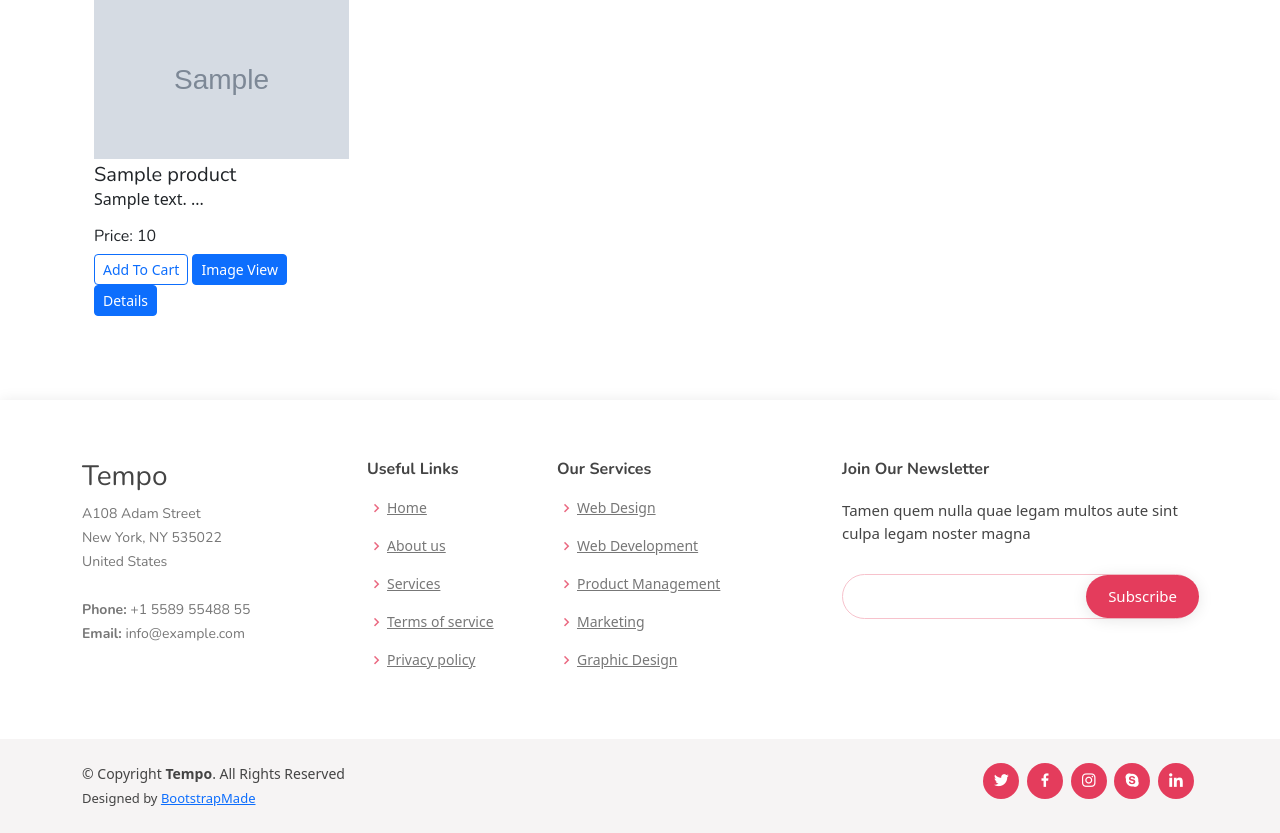
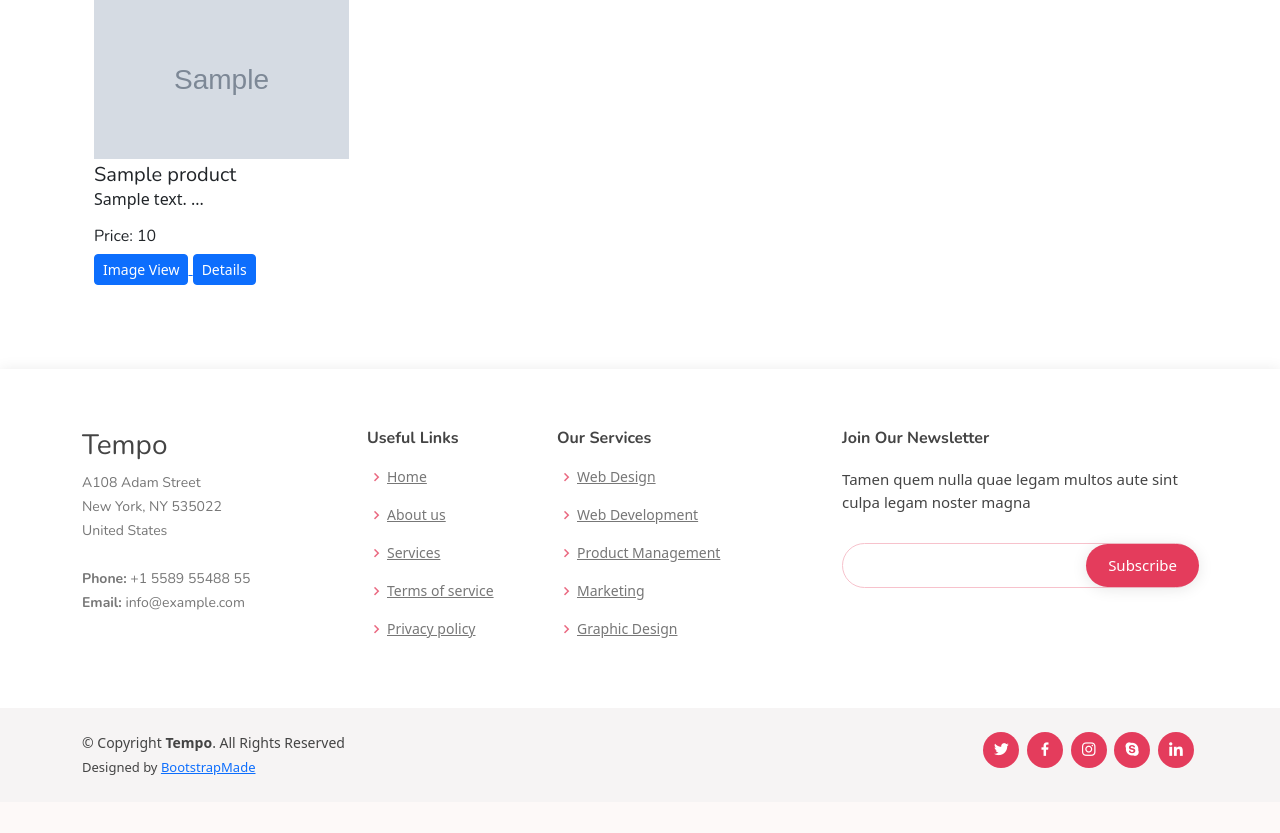
Before and after one commit to duttaprodosh/Django-eComm, a Django app: template ecommerceapp/templates/index.html in a window 1280 px wide. Shown: the part 1094-1927 px from the top of the page. After the commit the page ends 1869 px from the top, so only its background shows below. Run offline with Django 3.2, Linux system fonts and the light colour scheme; the template is opened without the code that fills it: most values are stand-ins (such as "Sample title", 1, 10 or a date in 2020); grey boxes marked "Sample" are stand-in pictures; some libraries are stand-ins or nearby versions.

Commit message:
Final_Com

```diff
--- a/ecommerceapp/templates/index.html
+++ b/ecommerceapp/templates/index.html
@@ -31,9 +31,10 @@ Home
                         Price: <span id="pricepr{{i.product_id}}">{{i.price}} </span>
                     </h6>
                     <span id="divpr{{i.product_id}}" class="divpr">
-                        <button id="pr{{i.product_id}}" class="btn btn-outline-primary cart btn-sm mt-0">
+<!--                        <button id="pr{{i.product_id}}" class="btn btn-outline-primary cart btn-sm mt-0">
                             Add To Cart
-                        </button>
+                        </button>   -->
+
                     </span>
                     <a href="{{i.image.url}}">
                         <button class="btn btn-primary btn-sm cart"> Image View </button>
@@ -55,7 +56,6 @@ document.querySelector('input').addEventListener('input', function(){
         document.querySelector('.box').scrollLeft = this.value;
 })
 
-
 </script>
 
 
```
Also changed, not shown: media/images/Nikon_Z5_Mirrorless_cEaUgnx_umZQxvF.JPG (added), media/images/boAt_Aorpods_141_ZrQ0DBJ_E1rau0K.JPG (added), media/images/smart_watch.jpg (added), media/images/smart_watch_uykOdOs.jpg (added).
